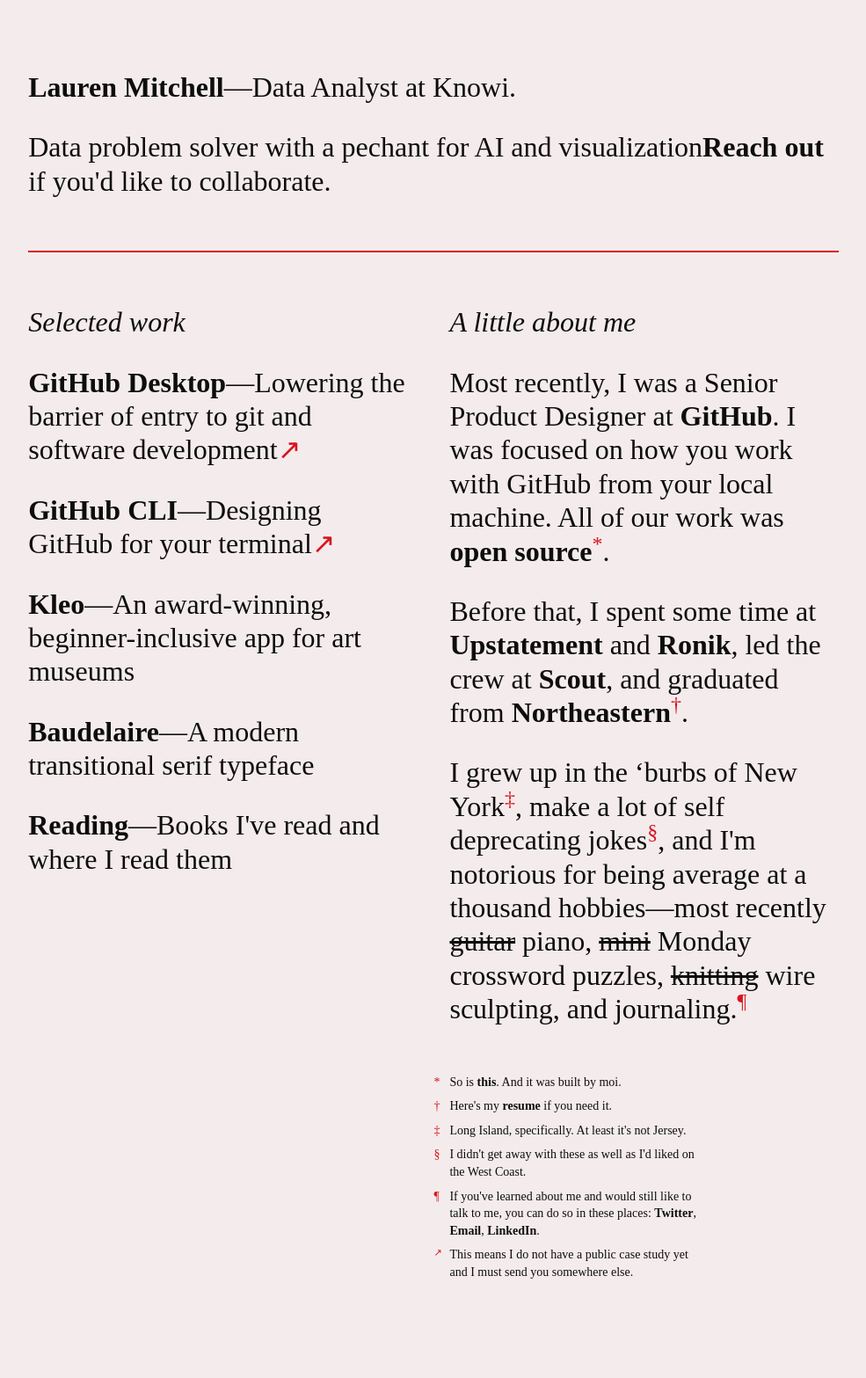
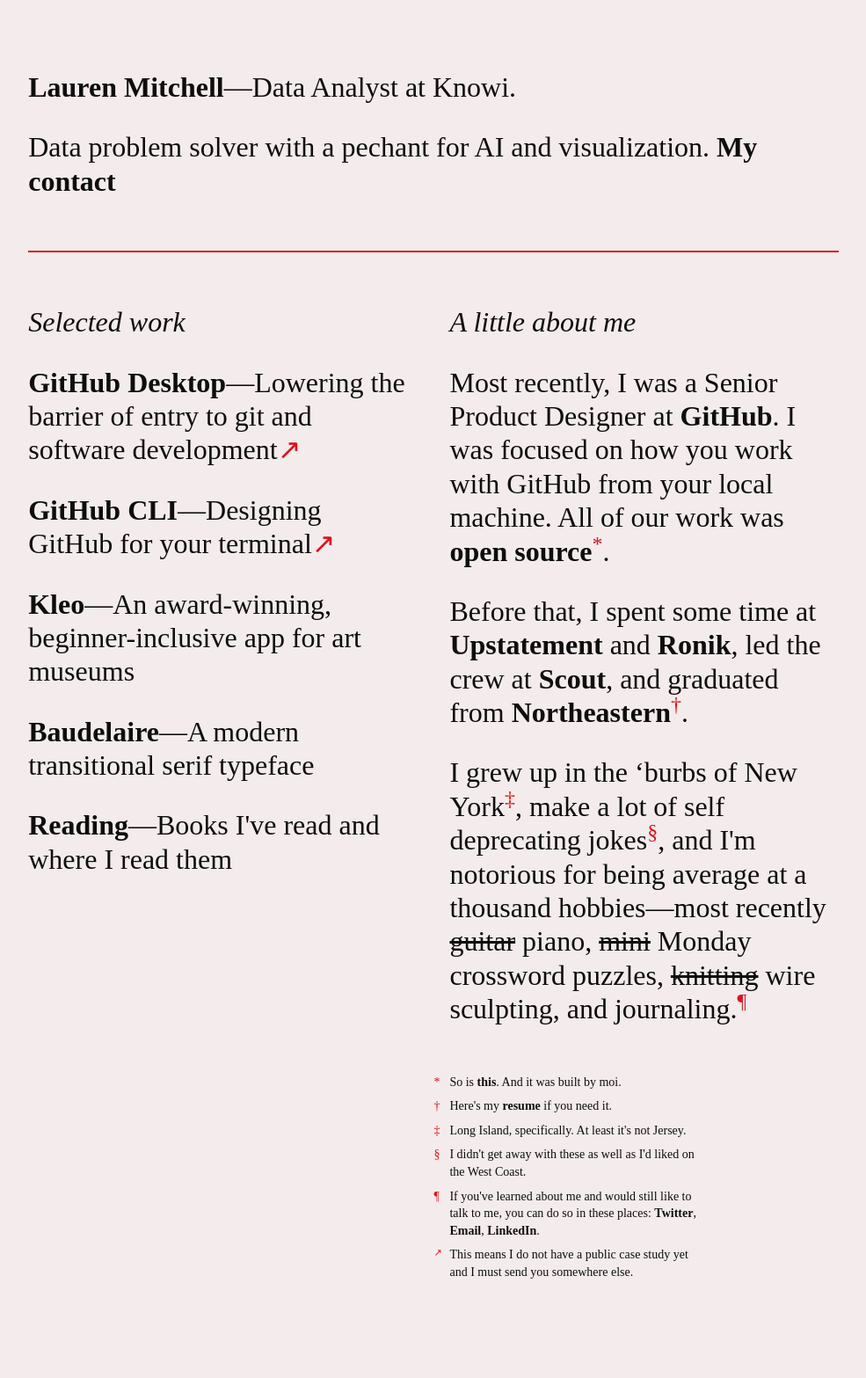
Before and after one commit to laurenmitch/laurenmitch.github.io, a Jekyll site: the page built from index.html, in a window 1280 px wide. Shown: the whole page at 88% size, without its empty margins (147-1132 px from the left). Built offline with Jekyll 4.4.1, drawn with Linux system fonts in a browser that asks for light colours; some web fonts are replaced.

Commit message:
Update index.html

```diff
--- a/index.html
+++ b/index.html
@@ -12,7 +12,8 @@
       <div>
         <h1><span class="hint" title="Type my name and see what happens">Lauren</span> Mitchell</h1>—Data Analyst at Knowi.
       </div>
-      <div>Data problem solver with a pechant for AI and visualization<a href="mailto:laurenmariemitch@gmail.com">Reach out</a> if you'd like to collaborate.</div>
+      <div>Data problem solver with a pechant for AI and visualization.
+        <a href="mailto:laurenmariemitch@gmail.com"> My contact</a></div>
       <hr class="accent">
     </div>
     <div class="flex">
```
